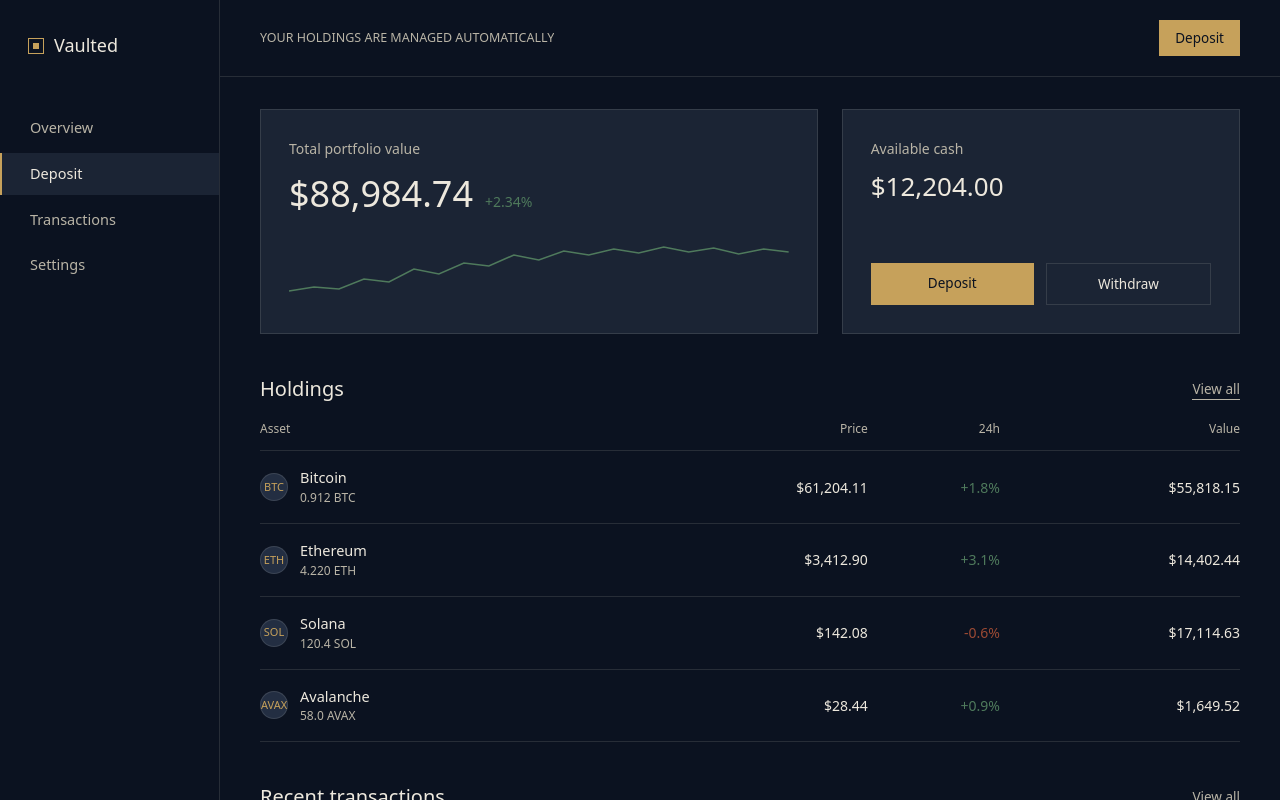
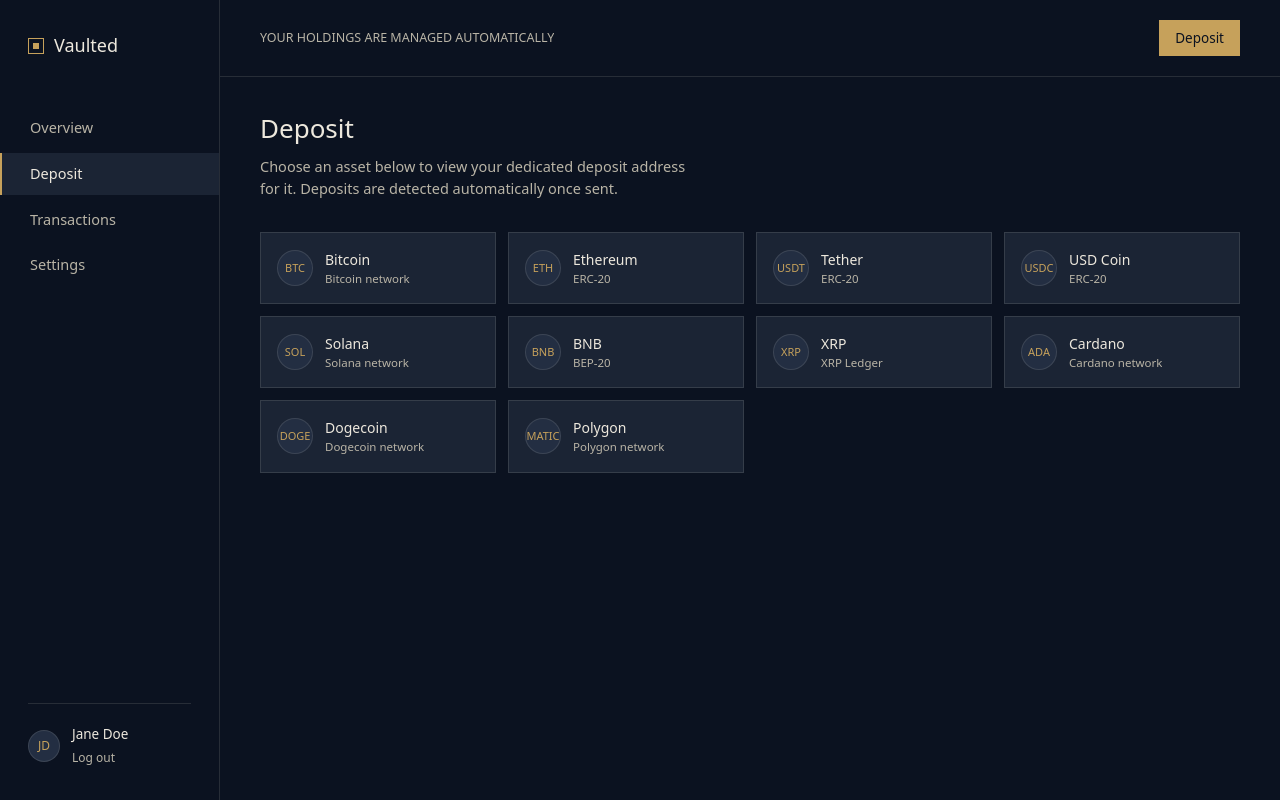
Before and after one commit to Embryo-sketch/Vaulted, a Next.js app: page /dashboard/deposit in a window 1280 px wide. Shown: the top 800 px of the page. Built offline with nearby package versions, Linux system fonts and the light colour scheme.

Commit message:
Update witdrawal and deposit screens

```diff
--- a/app/dashboard/deposit/page.tsx
+++ b/app/dashboard/deposit/page.tsx
@@ -1,218 +1,141 @@
+"use client";
+
+import { useState } from "react";
 import DashboardShell from "@/components/DashboardShell";
 
-type Holding = {
+type Wallet = {
   sym: string;
   name: string;
-  amount: string;
-  price: string;
-  value: string;
-  change: string;
-  up: boolean;
+  network: string;
+  address: string;
 };
 
-const holdings: Holding[] = [
-  {
-    sym: "BTC",
-    name: "Bitcoin",
-    amount: "0.912 BTC",
-    price: "$61,204.11",
-    value: "$55,818.15",
-    change: "+1.8%",
-    up: true,
-  },
-  {
-    sym: "ETH",
-    name: "Ethereum",
-    amount: "4.220 ETH",
-    price: "$3,412.90",
-    value: "$14,402.44",
-    change: "+3.1%",
-    up: true,
-  },
-  {
-    sym: "SOL",
-    name: "Solana",
-    amount: "120.4 SOL",
-    price: "$142.08",
-    value: "$17,114.63",
-    change: "-0.6%",
-    up: false,
-  },
-  {
-    sym: "AVAX",
-    name: "Avalanche",
-    amount: "58.0 AVAX",
-    price: "$28.44",
-    value: "$1,649.52",
-    change: "+0.9%",
-    up: true,
-  },
+const wallets: Wallet[] = [
+  { sym: "BTC", name: "Bitcoin", network: "Bitcoin network", address: "bc1qxy2kgdygjrsqtzq2n0yrf2493p83kkfjhx0wlh" },
+  { sym: "ETH", name: "Ethereum", network: "ERC-20", address: "0x71C7656EC7ab88b098defB751B7401B5f6d8976" },
+  { sym: "USDT", name: "Tether", network: "ERC-20", address: "0x4E2b2e2a258f6f2E9c1c2b7C4D1a9f3B8E9dC5F1" },
+  { sym: "USDC", name: "USD Coin", network: "ERC-20", address: "0x9F8b3A1c7D2e4F5a6B7c8D9e0F1a2B3c4D5e6F70" },
+  { sym: "SOL", name: "Solana", network: "Solana network", address: "7xKXtg2CW87d97TXJSDpbD5jBkheTqA83TZRuJosgAsU" },
+  { sym: "BNB", name: "BNB", network: "BEP-20", address: "bnb136ns6lfw4zs5hg4n85vdthaad7hq5m4gtkgf23" },
+  { sym: "XRP", name: "XRP", network: "XRP Ledger", address: "rEb8TK3gBgk5auZkwc6sHnwrGVJH8DuaLh" },
+  { sym: "ADA", name: "Cardano", network: "Cardano network", address: "addr1qxy2lpan99fcnhhwvrn9pfp5tv2wgqwvv0f2ncxu4qx4pk" },
+  { sym: "DOGE", name: "Dogecoin", network: "Dogecoin network", address: "D8vFz4p1L37jdg1jXHYSbLJyzXFYzYqR3d" },
+  { sym: "MATIC", name: "Polygon", network: "Polygon network", address: "0x2C1b3F4a5D6e7F8091A2b3C4d5E6f70819A2b3C" },
 ];
 
-type Tx = {
-  type: string;
-  asset: string;
-  amount: string;
-  date: string;
-  status: string;
-};
+export default function DepositPage() {
+  const [selected, setSelected] = useState<Wallet | null>(null);
+  const [copied, setCopied] = useState(false);
 
-const transactions: Tx[] = [
-  { type: "Growth", asset: "Portfolio", amount: "+2.34%", date: "Sep 8", status: "Complete" },
-  { type: "Deposit", asset: "BTC", amount: "0.05 BTC", date: "Sep 6", status: "Complete" },
-  { type: "Deposit", asset: "USDT", amount: "$5,000.00", date: "Sep 4", status: "Complete" },
-  { type: "Deposit", asset: "ETH", amount: "1.2 ETH", date: "Aug 29", status: "Complete" },
-];
+  function handleCopy() {
+    if (!selected) return;
+    navigator.clipboard.writeText(selected.address);
+    setCopied(true);
+    setTimeout(() => setCopied(false), 1800);
+  }
 
-export default function DashboardPage() {
+  // Step 2: address detail view
+  if (selected) {
+    return (
+      <DashboardShell>
+        <button
+          onClick={() => {
+            setSelected(null);
+            setCopied(false);
+          }}
+          className="text-[13.5px] text-paper-dim mb-6 flex items-center gap-1.5"
+        >
+          ← Back to wallets
+        </button>
+
+        <div className="bg-slate border border-line px-5 md:px-8 py-6 md:py-8 max-w-[560px]">
+          <div className="flex items-center gap-2 mb-6">
+            <span className="w-1.5 h-1.5 rounded-full bg-moss" />
+            <span className="font-mono text-[12px] text-paper-dim">
+              {selected.network.toUpperCase()} · YOUR VAULTED ADDRESS
+            </span>
+          </div>
+
+          {/* QR placeholder */}
+          <div className="w-[160px] h-[160px] bg-paper flex items-center justify-center mb-6">
+            <svg viewBox="0 0 100 100" width="130" height="130">
+              <rect x="4" y="4" width="28" height="28" fill="#0B1220" />
+              <rect x="12" y="12" width="12" height="12" fill="#EDE8DD" />
+              <rect x="68" y="4" width="28" height="28" fill="#0B1220" />
+              <rect x="76" y="12" width="12" height="12" fill="#EDE8DD" />
+              <rect x="4" y="68" width="28" height="28" fill="#0B1220" />
+              <rect x="12" y="76" width="12" height="12" fill="#EDE8DD" />
+              <rect x="40" y="4" width="8" height="8" fill="#0B1220" />
+              <rect x="52" y="4" width="8" height="8" fill="#0B1220" />
+              <rect x="40" y="16" width="8" height="8" fill="#0B1220" />
+              <rect x="40" y="40" width="8" height="8" fill="#0B1220" />
+              <rect x="52" y="40" width="8" height="8" fill="#0B1220" />
+              <rect x="64" y="40" width="8" height="8" fill="#0B1220" />
+              <rect x="40" y="52" width="8" height="8" fill="#0B1220" />
+              <rect x="76" y="52" width="8" height="8" fill="#0B1220" />
+              <rect x="40" y="64" width="8" height="8" fill="#0B1220" />
+              <rect x="52" y="76" width="8" height="8" fill="#0B1220" />
+              <rect x="64" y="76" width="8" height="8" fill="#0B1220" />
+              <rect x="76" y="88" width="8" height="8" fill="#0B1220" />
+              <rect x="52" y="88" width="8" height="8" fill="#0B1220" />
+            </svg>
+          </div>
+
+          <div className="text-[13px] text-paper-dim mb-2">
+            {selected.name} deposit address
+          </div>
+          <div className="flex items-center gap-3 bg-slate-2 border border-line px-4 py-3 mb-4">
+            <span className="font-mono text-[13px] text-paper break-all">
+              {selected.address}
+            </span>
+          </div>
+
+          <button
+            onClick={handleCopy}
+            className="bg-gold text-ink font-medium text-[14px] px-5 py-2.5 w-full"
+          >
+            {copied ? "Copied!" : "Copy address"}
+          </button>
+
+          <div className="mt-6 pt-6 border-t border-line text-[12.5px] text-paper-dim leading-relaxed">
+            Only send {selected.name} ({selected.sym}) on the {selected.network}{" "}
+            to this address. Sending any other asset or using the wrong
+            network may result in permanent loss of funds.
+          </div>
+        </div>
+      </DashboardShell>
+    );
+  }
+
+  // Step 1: wallet selection grid
   return (
     <DashboardShell>
-      {/* Portfolio summary */}
-      <div className="grid grid-cols-1 md:grid-cols-[1.4fr_1fr] gap-4 md:gap-6 mb-10">
-        <div className="bg-slate border border-line px-7 py-7">
-          <div className="text-[14px] text-paper-dim mb-2">
-            Total portfolio value
-          </div>
-          <div className="flex items-baseline gap-3 mb-6">
-            <span className="font-mono text-[36px]">$88,984.74</span>
-            <span className="font-mono text-[14px] text-moss">+2.34%</span>
-          </div>
-          <svg
-            width="100%"
-            height="60"
-            viewBox="0 0 500 60"
-            preserveAspectRatio="none"
+      <h1 className="font-serif text-[22px] md:text-[26px] font-medium mb-2">
+        Deposit
+      </h1>
+      <p className="text-paper-dim text-[14.5px] mb-8 max-w-[52ch]">
+        Choose an asset below to view your dedicated deposit address for it.
+        Deposits are detected automatically once sent.
+      </p>
+
+      <div className="grid grid-cols-2 sm:grid-cols-3 lg:grid-cols-4 gap-3">
+        {wallets.map((w) => (
+          <button
+            key={w.sym}
+            onClick={() => setSelected(w)}
+            className="flex items-center gap-3 bg-slate border border-line hover:border-gold px-4 py-4 text-left transition-colors"
           >
-            <polyline
-              points="0,46 25,42 50,44 75,34 100,37 125,24 150,29 175,18 200,21 225,10 250,15 275,6 300,10 325,4 350,8 375,2 400,7 425,3 450,9 475,4 500,7"
-              fill="none"
-              stroke="#4F7A5C"
-              strokeWidth="1.5"
-            />
-          </svg>
-        </div>
-
-        <div className="bg-slate border border-line px-7 py-7 flex flex-col justify-between">
-          <div>
-            <div className="text-[14px] text-paper-dim mb-2">
-              Available cash
+            <div className="w-9 h-9 rounded-full flex items-center justify-center font-mono text-[11px] bg-slate-2 text-gold border border-line shrink-0">
+              {w.sym}
             </div>
-            <div className="font-mono text-[26px]">$12,204.00</div>
-          </div>
-          <div className="flex gap-3 mt-6">
-            <a
-              href="/dashboard/deposit"
-              className="flex-1 text-center bg-gold text-ink text-[13.5px] font-medium py-2.5"
-            >
-              Deposit
-            </a>
-            <a
-              href="#"
-              className="flex-1 text-center border border-line text-paper text-[13.5px] py-2.5"
-            >
-              Withdraw
-            </a>
-          </div>
-        </div>
-      </div>
-
-      {/* Holdings */}
-      <div className="mb-10">
-        <div className="flex items-center justify-between mb-4">
-          <h2 className="font-serif text-[20px] font-medium">Holdings</h2>
-          <a href="#" className="text-[13.5px] text-paper-dim border-b border-paper-dim">
-            View all
-          </a>
-        </div>
-
-        <div className="overflow-x-auto -mx-4 px-4 md:mx-0 md:px-0">
-        <table className="w-full border-collapse min-w-[480px]">
-          <thead>
-            <tr>
-              <th className="text-left font-mono text-[12px] text-paper-dim font-normal pb-3 border-b border-line">
-                Asset
-              </th>
-              <th className="text-right font-mono text-[12px] text-paper-dim font-normal pb-3 border-b border-line">
-                Price
-              </th>
-              <th className="text-right font-mono text-[12px] text-paper-dim font-normal pb-3 border-b border-line">
-                24h
-              </th>
-              <th className="text-right font-mono text-[12px] text-paper-dim font-normal pb-3 border-b border-line">
-                Value
-              </th>
-            </tr>
-          </thead>
-          <tbody>
-            {holdings.map((h) => (
-              <tr key={h.sym}>
-                <td className="py-4 border-b border-line text-[14.5px]">
-                  <div className="flex items-center gap-3">
-                    <div className="w-7 h-7 rounded-full flex items-center justify-center font-mono text-[11px] bg-slate-2 text-gold border border-line">
-                      {h.sym}
-                    </div>
-                    <div>
-                      <div>{h.name}</div>
-                      <div className="text-[12px] text-paper-dim font-mono">
-                        {h.amount}
-                      </div>
-                    </div>
-                  </div>
-                </td>
-                <td className="text-right py-4 border-b border-line font-mono text-[14px]">
-                  {h.price}
-                </td>
-                <td
-                  className={`text-right py-4 border-b border-line font-mono text-[14px] ${
-                    h.up ? "text-moss" : "text-rust"
-                  }`}
-                >
-                  {h.change}
-                </td>
-                <td className="text-right py-4 border-b border-line font-mono text-[14px]">
-                  {h.value}
-                </td>
-              </tr>
-            ))}
-          </tbody>
-        </table>
-        </div>
-      </div>
-
-      {/* Recent transactions */}
-      <div>
-        <div className="flex items-center justify-between mb-4">
-          <h2 className="font-serif text-[20px] font-medium">
-            Recent transactions
-          </h2>
-          <a href="#" className="text-[13.5px] text-paper-dim border-b border-paper-dim">
-            View all
-          </a>
-        </div>
-
-        <div className="border-t border-line">
-          {transactions.map((tx, i) => (
-            <div
-              key={i}
-              className="flex items-center justify-between py-4 border-b border-line text-[14px]"
-            >
-              <div className="flex items-center gap-4">
-                <span className="font-mono text-paper-dim text-[12.5px] w-16">
-                  {tx.date}
-                </span>
-                <span>
-                  {tx.type === "Growth" ? "Portfolio growth" : `${tx.type} ${tx.asset}`}
-                </span>
-              </div>
-              <div className="flex items-center gap-6">
-                <span className="font-mono text-[13.5px]">{tx.amount}</span>
-                <span className="text-[12.5px] text-moss font-mono">
-                  {tx.status}
-                </span>
+            <div className="min-w-0">
+              <div className="text-[14px] text-paper truncate">{w.name}</div>
+              <div className="text-[11.5px] text-paper-dim font-mono truncate">
+                {w.network}
               </div>
             </div>
-          ))}
-        </div>
+          </button>
+        ))}
       </div>
     </DashboardShell>
   );
--- a/app/dashboard/page.tsx
+++ b/app/dashboard/page.tsx
@@ -107,7 +107,7 @@ export default function DashboardPage() {
               Deposit
             </a>
             <a
-              href="#"
+              href="/dashboard/withdraw"
               className="flex-1 text-center border border-line text-paper text-[13.5px] py-2.5"
             >
               Withdraw
```
Also changed, not shown: app/dashboard/withdraw/page.tsx (added, +51 -0 lines).
